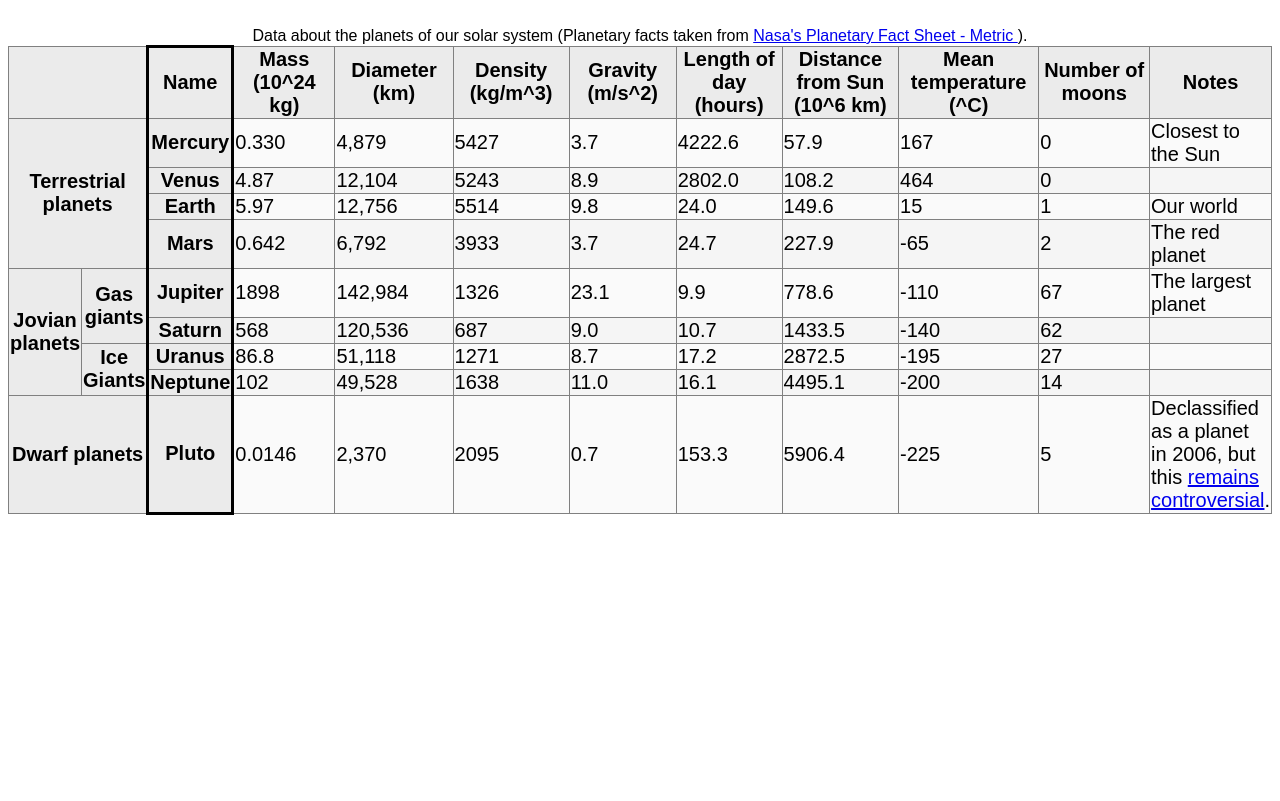
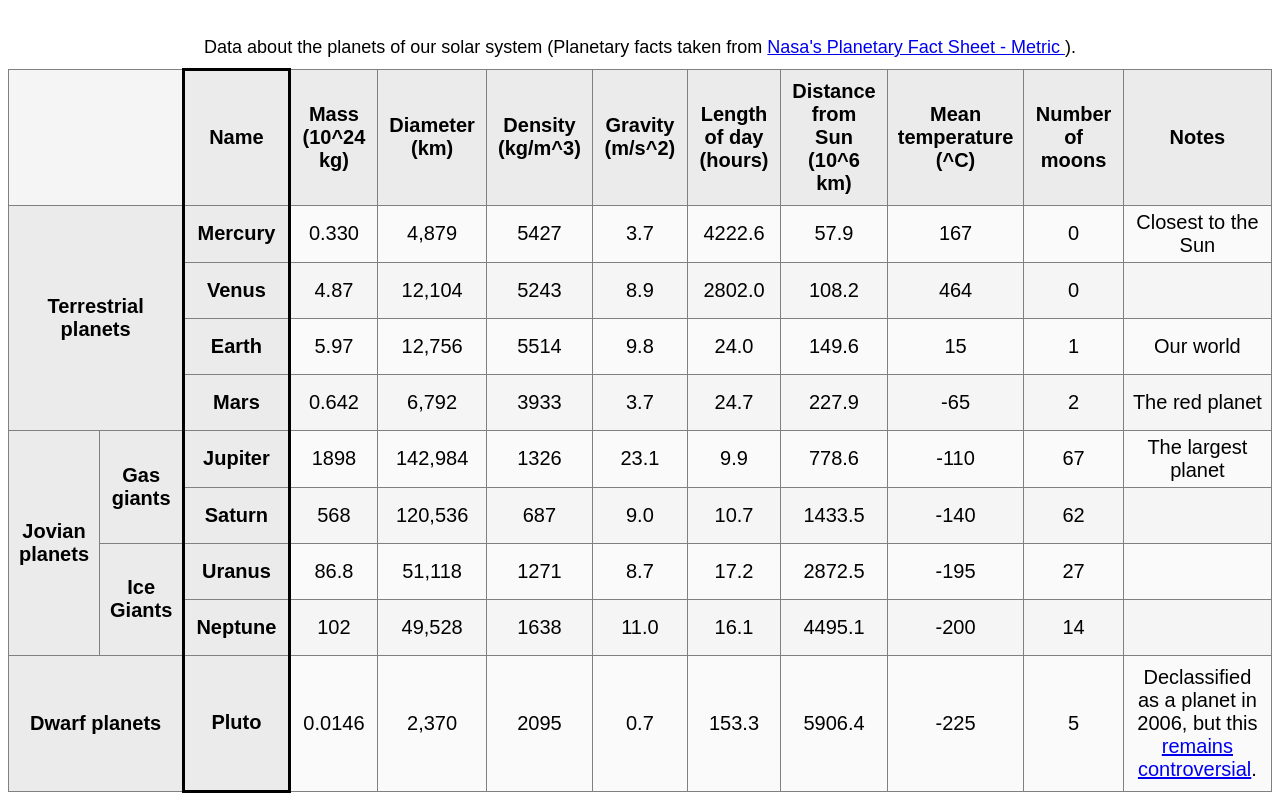
Before and after one commit to MisutaKohi/planets-table, a plain HTML site: page index.html in a window 1280 px wide. Shown: the part 82-883 px from the top of the page. Before the commit the page ends 800 px from the top, so only its background shows below. Drawn offline with Linux system fonts and the light colour scheme.

Commit message:
Finish styling

```diff
--- a/index.html
+++ b/index.html
@@ -22,6 +22,7 @@
 
     th {
       background-color: var(--header-gray);
+      padding: 10px;
     }
 
     tr:nth-child(odd) {
@@ -35,14 +36,26 @@
     th, td {
       font-size: 20px;
       border: 1px solid gray;
+      text-align: center;
+    }
+
+    td {
+      height: 45px;
+      padding: 5px;
     }
 
     .normal-width {
-      width: 200px;
+      width: 130px;
+      word-wrap: break-word;
+      border: 1px solid purple;
     }
 
     .extra-wide {
+      width: 235px;
+    }
 
+    .black-border {
+      border: 3px solid black;
     }
 
   </style>
@@ -50,7 +63,7 @@
 <body>
   <h1>Planets data</h1>
   <table>
-    <caption>
+    <caption style="font-size: large; padding: 10px;">
       Data about the planets of our solar system (Planetary facts taken from
       <a href="https://nssdc.gsfc.nasa.gov/planetary/factsheet/">
         Nasa's Planetary Fact Sheet - Metric
@@ -59,7 +72,7 @@
     <colgroup>
       <col />
       <col />
-      <col style="border: 3px black solid;" />
+      <col class="normal-width black-border" />
       <col class="normal-width" />
       <col class="normal-width" />
       <col class="normal-width" />
@@ -68,17 +81,18 @@
       <col class="normal-width" />
       <col class="normal-width" />
       <col class="normal-width" />
+      <col class="extra-wide" />
     </colgroup>
     <tr>
-      <th colspan="2"></th>
+      <th colspan="2" style="background-color: var(--row-gray);"></th>
       <th col>Name</th>
-      <th>Mass (10^24 kg)</th>
-      <th>Diameter (km)</th>
-      <th>Density (kg/m^3)</th>
-      <th>Gravity (m/s^2)</th>
-      <th>Length of day (hours)</th>
-      <th>Distance from Sun (10^6 km)</th>
-      <th>Mean temperature (^C)</th>
+      <th>Mass <br>(10^24 kg)</br></th>
+      <th>Diameter <br>(km)</br></th>
+      <th>Density <br>(kg/m^3)</br></th>
+      <th>Gravity <br>(m/s^2)</br></th>
+      <th>Length <br>of day</br> (hours)</th>
+      <th>Distance from Sun <br>(10^6 km)</br></th>
+      <th>Mean temperature <br>(^C)</br></th>
       <th>Number of moons</th>
       <th>Notes</th>
     </tr>
@@ -193,7 +207,7 @@
       <td>5906.4</td>
       <td>-225</td>
       <td>5</td>
-      <td>Declassified as a planet in 2006, but this <a href="https://www.usatoday.com/story/tech/2014/10/02/pluto-planet-solar-system/16578959/">remains controversial</a>.</td>
+      <td style="padding: 10px;">Declassified as a planet in 2006, but this <a href="https://www.usatoday.com/story/tech/2014/10/02/pluto-planet-solar-system/16578959/">remains controversial</a>.</td>
     </tr>
   </table>
 </body>
```
